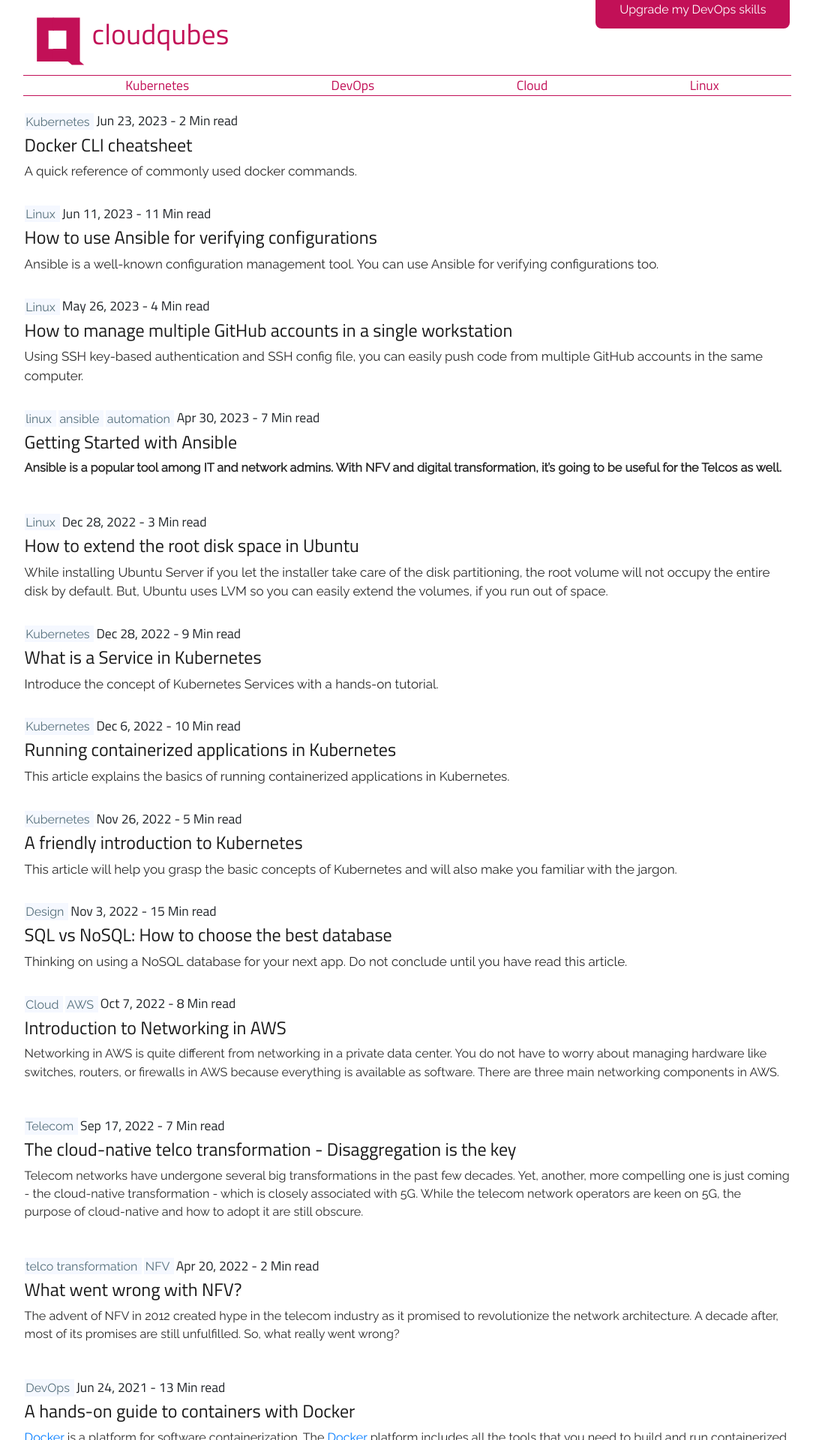
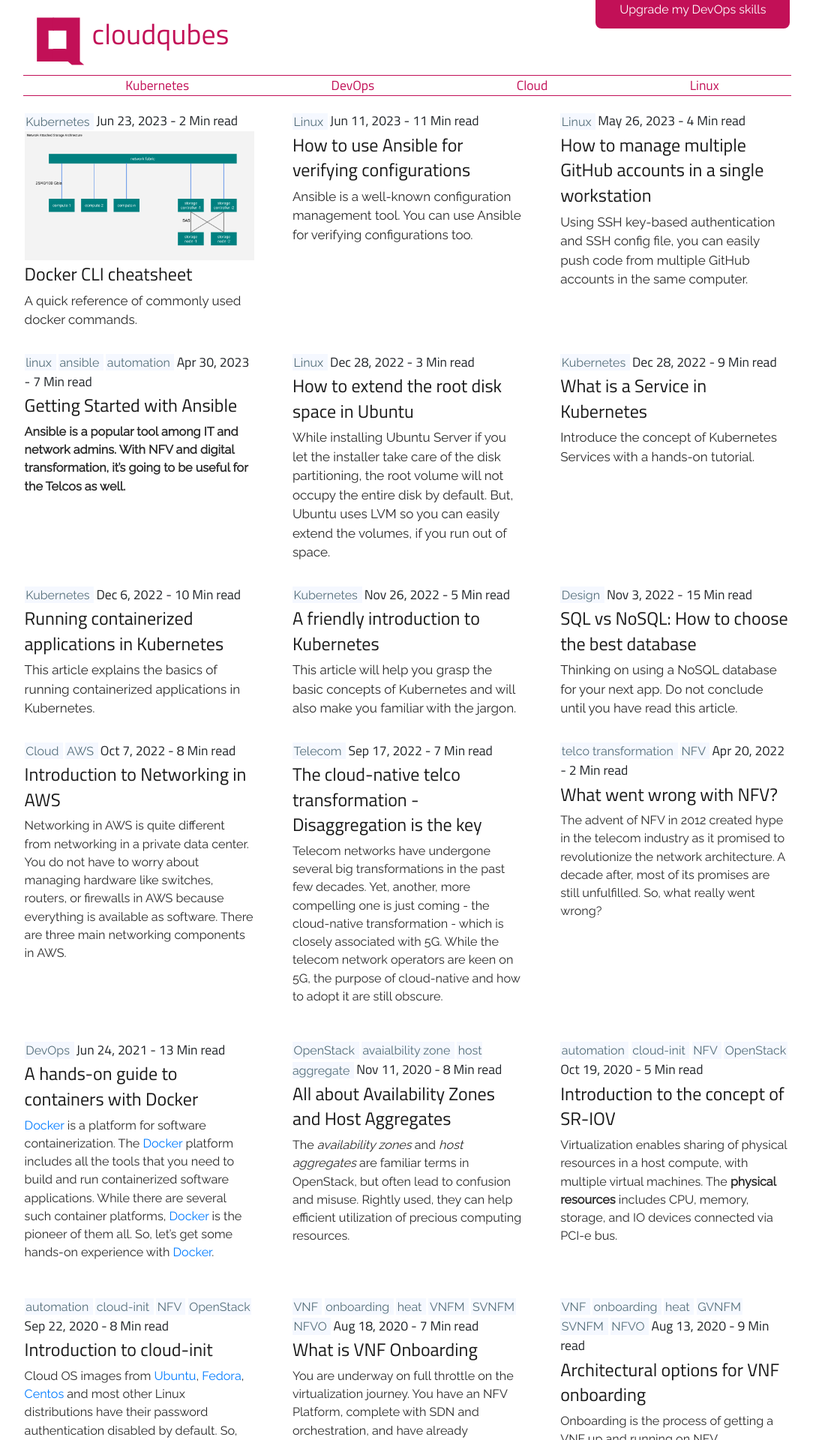
Before and after one commit to cloudqubes/cloudqubes.github.io, a Jekyll site: the page built from index.markdown, in a window 1280 px wide. Shown: the top 1920 px of the page at 75% size, without its empty margins (97-1181 px from the left). Built offline with Jekyll 4.4.1, drawn with Linux system fonts in a browser that asks for light colours.

Commit message:
home page

```diff
--- a/_includes/article_list_item.html
+++ b/_includes/article_list_item.html
@@ -14,6 +14,9 @@
 </span>
 <span class="post-meta">{{ post.date | date: date_format }}</span>
 <span>- {{read_minutes}} Min read</span>
+{% if post.cover-image %}
+  <img src="{{ site.baseurl | append: "/assets/images/" | append: post.cover-image  }}" class="post-thumbnail" alt="Cover image">
+{% endif %}
 <h3>
   <a class="post-link" href="{{ post.url | relative_url }}">
     {{ post.title | escape }}
--- a/_sass/_post.scss
+++ b/_sass/_post.scss
@@ -17,7 +17,12 @@
   list-style-type: none;
   padding-top: 20px;
   padding-left: 0px;
+  display: flex;
+  flex-wrap: wrap;
+  justify-content: space-between;
   li{
+    flex-basis: 30%;
+
     padding-bottom: 30px;
   }
 }
@@ -163,3 +168,7 @@
   font-family: 'Titillium Web', sans-serif;
   font-size: 1.1rem;
 }
+
+.post-thumbnail{
+  width: 100%;
+}
```
Also changed, not shown: _posts/2023-06-23-docker-cheat-sheet.md (+1 -0 lines), Gemfile.lock, 1 other file.
